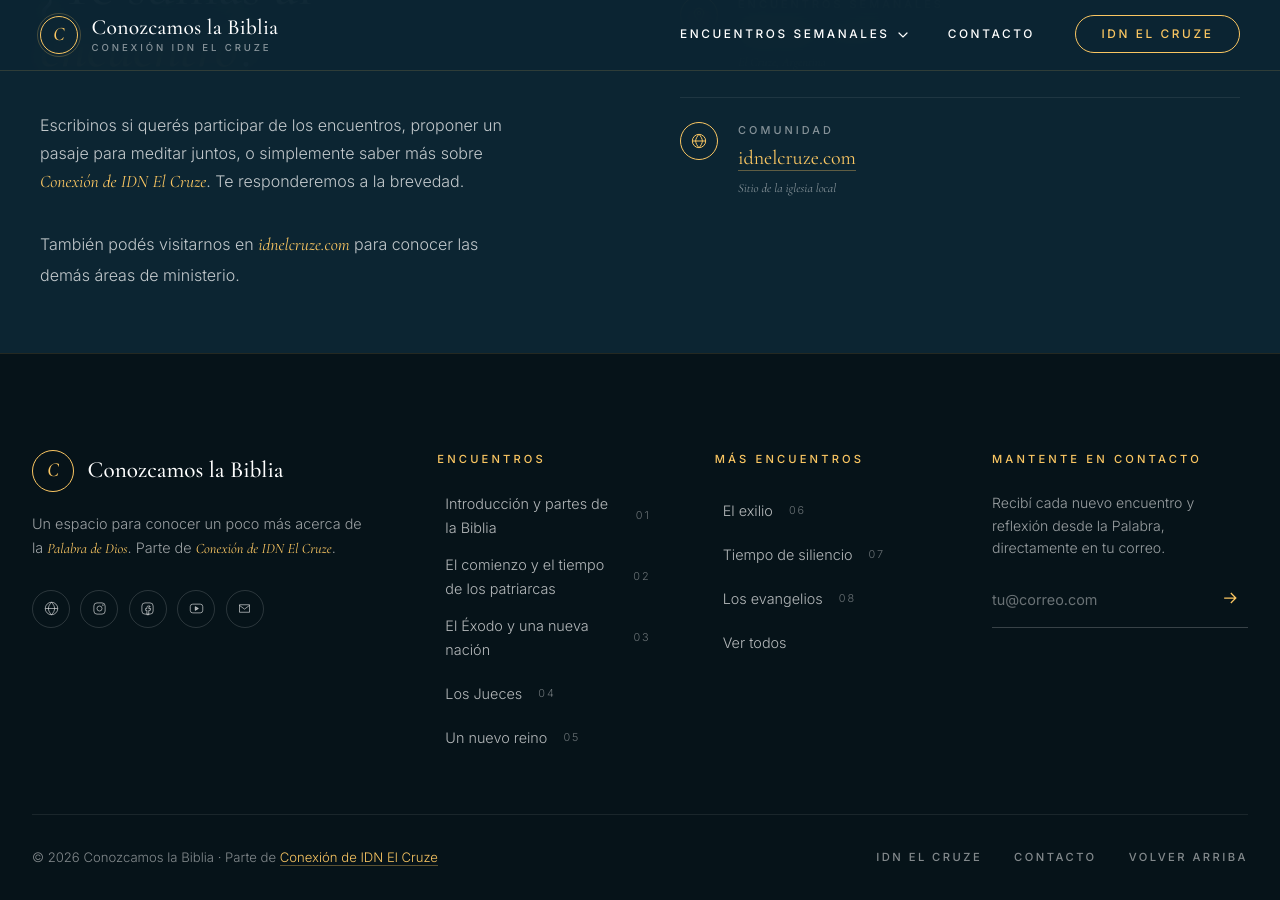
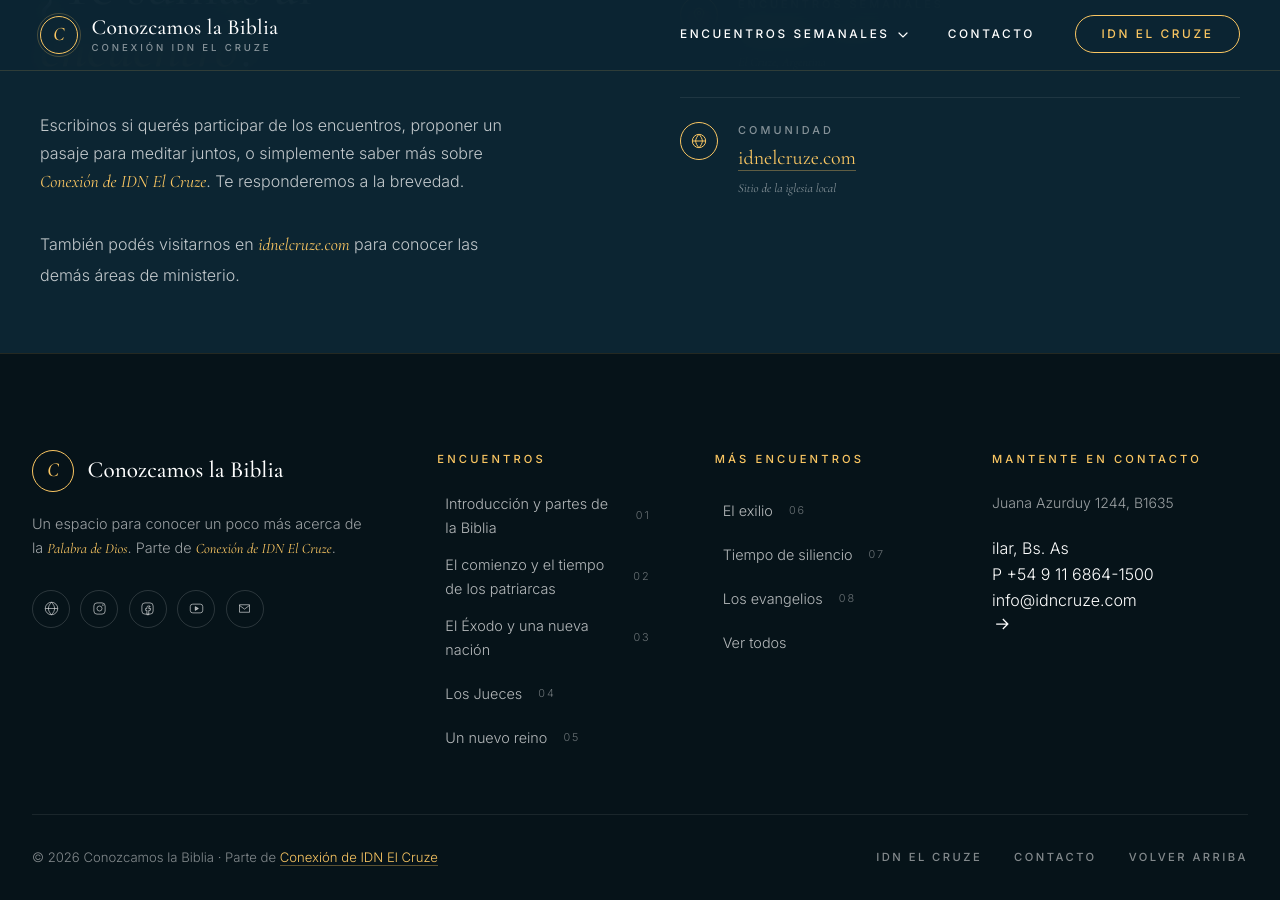
Before and after one commit to iporoma/conozcamoslabiblia, a Jekyll site: the page built from index.html, in a window 1280 px wide and 900 px high, scrolled down 4718 px. Built offline with Jekyll 4.4.1, drawn with Linux system fonts in a browser that asks for light colours.

Commit message:
Update footer.html

```diff
--- a/_includes/footer.html
+++ b/_includes/footer.html
@@ -68,15 +68,13 @@
 
       <div class="footer__col">
         <h4 class="footer__col-title">Mantente en contacto</h4>
-        <p class="footer__newsletter">Recibí cada nuevo encuentro y reflexión desde la Palabra, directamente en tu correo.</p>
-        <form class="footer__newsletter-form" onsubmit="event.preventDefault(); this.querySelector('input').value=''; this.querySelector('input').placeholder='¡Gracias por sumarte!';">
-          <input type="email" placeholder="tu@correo.com" aria-label="Email" required>
-          <button type="submit" aria-label="Suscribirme">
+        <p class="footer__newsletter">Juana Azurduy 1244, B1635</p>
+        <p>ilar, Bs. As</p>P
+        <a href="https://wa.me/5491168641500/" target="_blank" rel="noopener noreferrer">+54 9 11 6864-1500
+        info@idncruze.com</p>
             <svg width="20" height="20" viewBox="0 0 24 24" fill="none" stroke="currentColor" stroke-width="1.5">
               <path d="M5 12h14M13 6l6 6-6 6"/>
-            </svg>
-          </button>
-        </form>
+            </svg></a>
       </div>
     </div>
 
```
